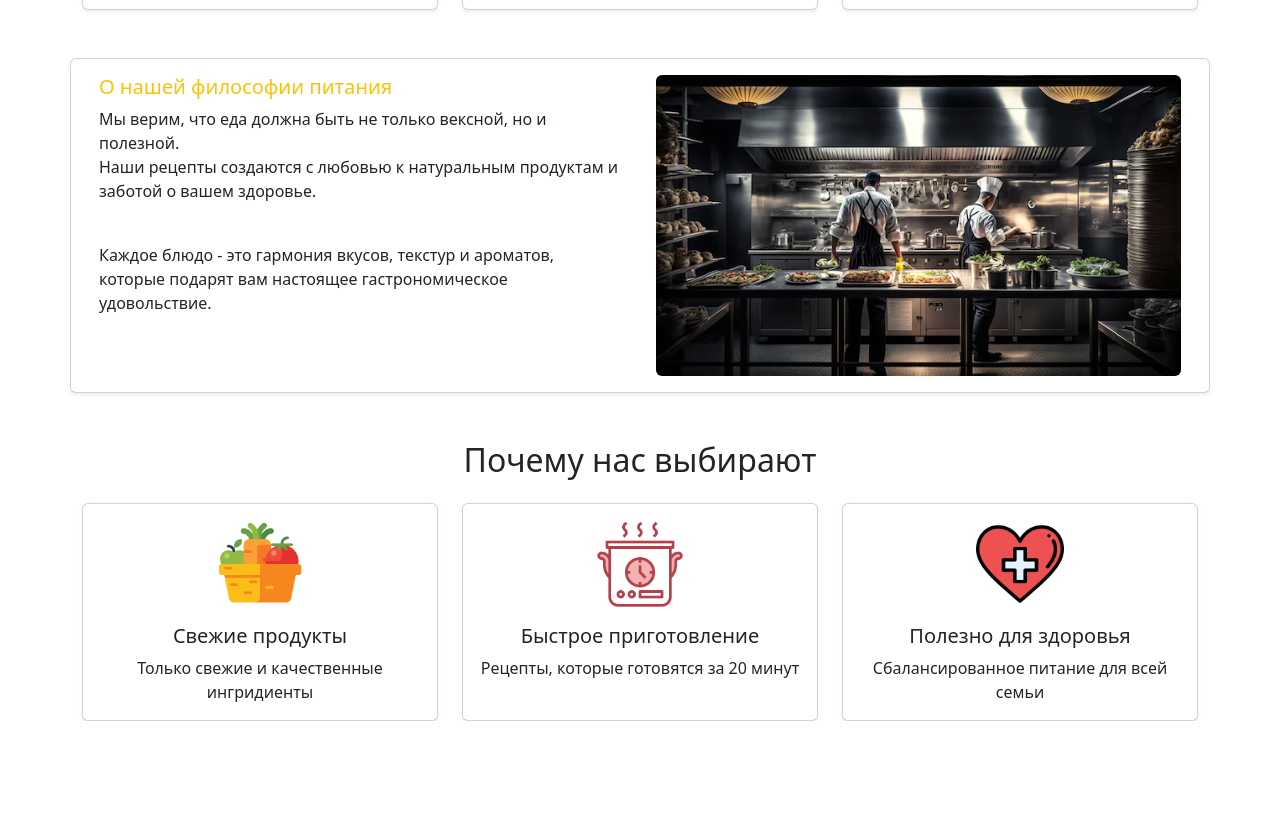
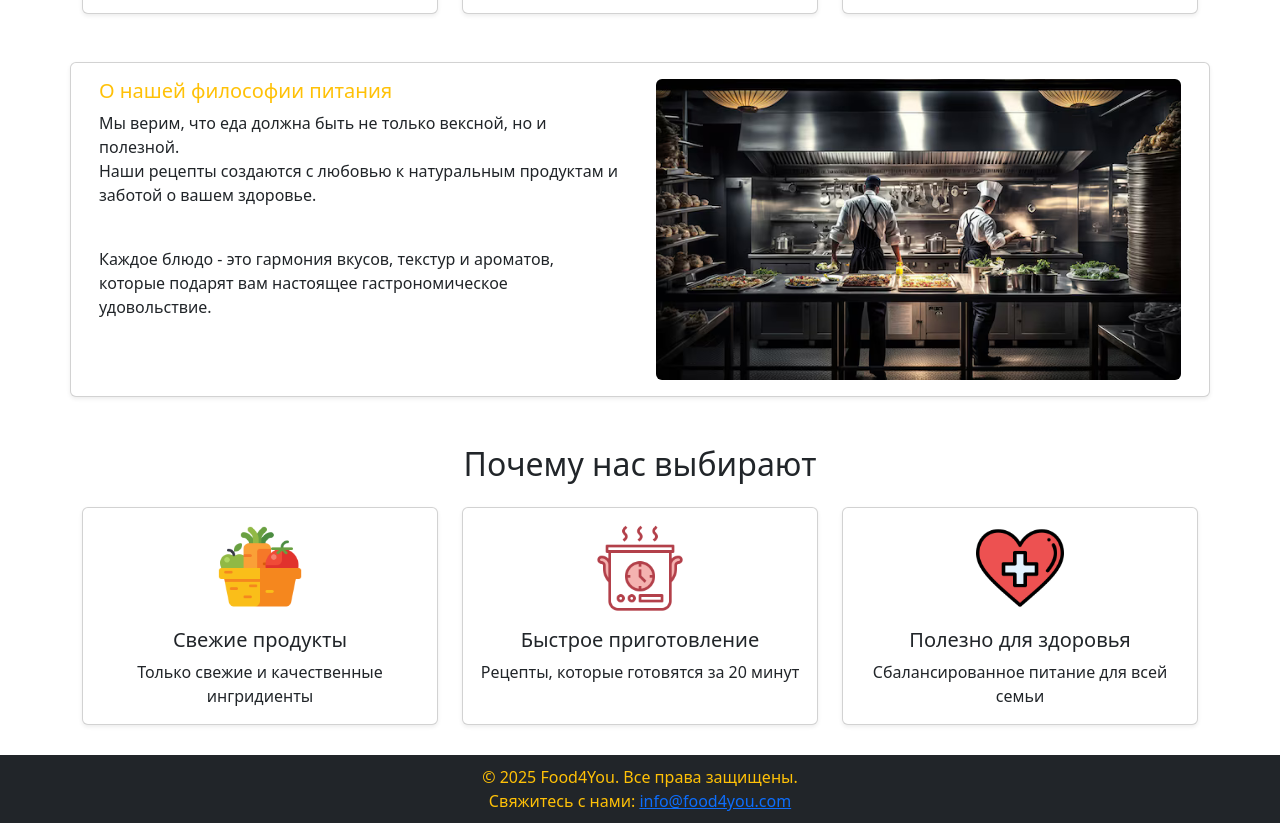
Before and after one commit to Divider13/task4, a plain HTML site: page index.html in a window 1280 px wide. Shown: the part 539-1362 px from the top of the page. Before the commit the page ends 1260 px from the top, so only its background shows below. Drawn offline with nearby package versions, Linux system fonts and the light colour scheme.

Commit message:
some changes

```diff
--- a/index.html
+++ b/index.html
@@ -19,9 +19,9 @@
                 <div class="collapse navbar-collapse justify-content-center nav-underline" id="navbarNavAltMarkup">
                     <div class="navbar-nav">
                         <a class="nav-link text-warning" aria-current="page" href="#">Главная</a>
-                        <a class="nav-link text-warning" href="#">Рецепты</a>
-                        <a class="nav-link text-warning" href="#">О нас</a>
-                        <a class="nav-link text-warning" href="#">Контакты</a>
+                        <a class="nav-link text-warning" href="#recepts">Рецепты</a>
+                        <a class="nav-link text-warning" href="#about">О нас</a>
+                        <a class="nav-link text-warning" href="#contacts">Контакты</a>
                     </div>
                 </div>
             </div>
@@ -30,7 +30,7 @@
 
     <h2 class="text-center mt-5">Популярные рецепты</h2>
 
-    <div class="container">
+    <section class="container" id="recepts">
         <div class="row justify-content-center d-flex">
             <div class="col-md-4 mt-3">
                 <div class="card h-100 shadow-sm">
@@ -69,9 +69,9 @@
             </div>
 
         </div>
-    </div>
+    </section>
 
-    <div class="container">
+    <section class="container" id="about">
         <div class="row justify-content-center d-flex mt-5">
             <div class="card h-100 shadow-sm">
                 <div class="row g-0">
@@ -90,7 +90,7 @@
                 </div>
             </div>
         </div>
-    </div>
+    </section>
 
     <h2 class="text-center mt-5">Почему нас выбирают</h2>
 
@@ -134,10 +134,18 @@
         </div>
     </div>
 
-    <footer>
-
-
-    </footer>
+    <footer class="text-warning bg-dark"  id="contacts">
+        <div class="container">
+            <div class="row">
+                <div class="col-12 text-center">
+                    <p class="mb-0">
+                    &copy; 2025 Food4You. Все права защищены. </p>
+                    <p class="mb-0">
+                    Свяжитесь с нами: <a href="mailto:info@food4you.ru">info@food4you.com</a></p>
+                </div>
+            </div>
+        </div>
+    </footer class="bg-dark mt-5 py-4">
 
     <script src="https://cdn.jsdelivr.net/npm/bootstrap@5.3.8/dist/js/bootstrap.bundle.min.js" integrity="sha384-FKyoEForCGlyvwx9Hj09JcYn3nv7wiPVlz7YYwJrWVcXK/BmnVDxM+D2scQbITxI" crossorigin="anonymous"></script>
 </body>
--- a/style.css
+++ b/style.css
@@ -5,5 +5,11 @@
 }
 
 body {
-    padding-top: 56px;
+    padding-top: 60px;
 }
+
+footer {
+    margin-top: 30px;
+    padding-top: 10px;
+    padding-bottom: 10px;
+}
```
